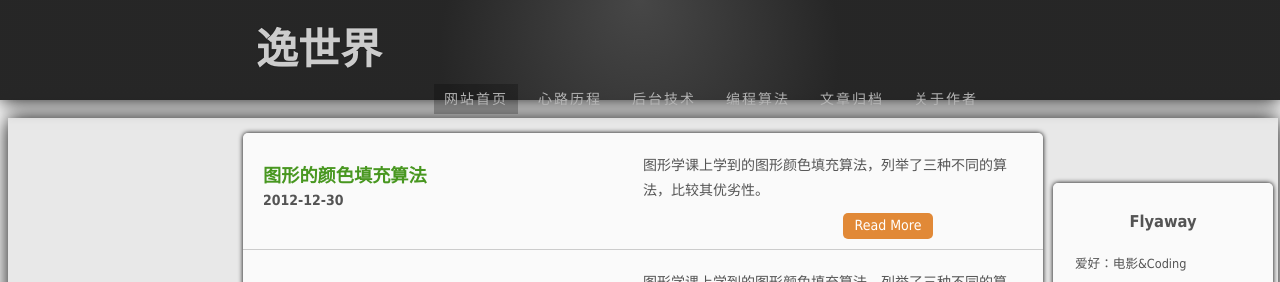
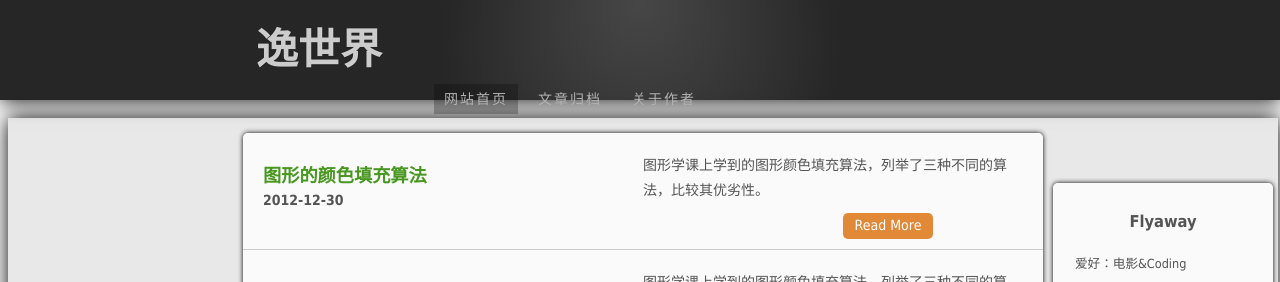
Before and after one commit to flyaway1217/flyaway1217.github.com, a Jekyll site: the page built from index.html, in a window 1280 px wide. Shown: the top 282 px of the page. Built offline with Jekyll 4.4.1, drawn with Linux system fonts in a browser that asks for light colours.

Commit message:
Update the <a> tag

```diff
--- a/_layouts/default.html
+++ b/_layouts/default.html
@@ -54,15 +54,12 @@
 	<!--头部开始-->
 	<header id="head">
 		<h1>
-			<a href="#" title="逸世界">逸世界</a>
+			<a href="/" title="逸世界">逸世界</a>
 		</h1>
 		<nav id="menu">
 			<ul class="menu" id="nav_menu">
-				<li class="current"><a href="#">网站首页</a></li>
-				<li ><a href="#">心路历程</a></li>
-				<li ><a href="#">后台技术</a></li>
-				<li ><a href="#">编程算法</a></li>
-				<li ><a href="#">文章归档</a></li>
+				<li class="current"><a href="/">网站首页</a></li>
+				<li ><a href="/archive.html" rel="index">文章归档</a></li>
 				<li ><a href="/contact.html" rel="bookmark">关于作者</a></li>
 			</ul>
 			</nav>
```
